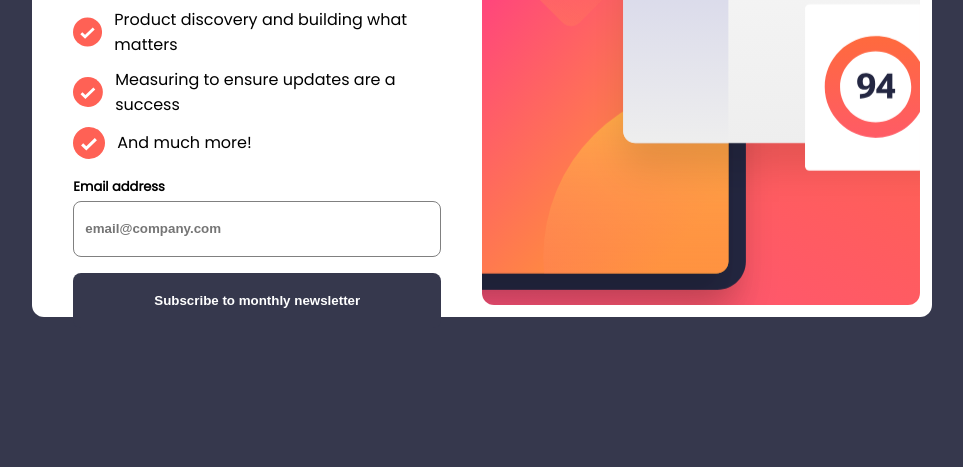
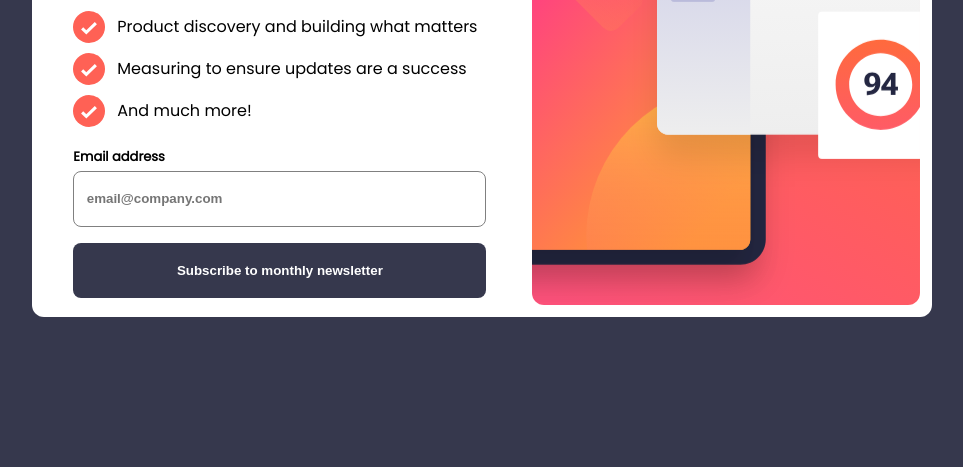
Before and after one commit to Gustavo361/newsletter-signup-form-with-success-message, a plain HTML site: page index.html in a window 1280 px wide. Shown: the part 333-800 px from the top of the page, without its empty margins (158-1121 px from the left). Drawn offline with Linux system fonts and the light colour scheme.

Commit message:
improoving desktop responsiveness

```diff
--- a/css/index.css
+++ b/css/index.css
@@ -4,16 +4,6 @@
     padding: 0;
     margin: 0;
 }
-
-/* @font-face {
-    font-family: 'Roboto-Bold';
-    src: url(./fonts/Roboto-Bold.ttf) format('truetype');
-}
-
-@font-face {
-    font-family: 'Roboto-Regular';
-    src: url(./fonts/Roboto-Regular.ttf) format('truetype');
-} */
 
 body {
     background-color: #36384D;
@@ -29,9 +19,6 @@ body article {
     justify-content: space-between;
 }
 
-/* body > article {
-} */
-
 article header {
     height: 40vh;
     width: 100%;
@@ -46,9 +33,6 @@ article header {
 body article header svg {
     width: 100%;
 }
-
-/* body article>div {
-} */
 
 body article div section {
     display: flex;
@@ -91,8 +75,6 @@ body article div section ul li svg {
     width: 42px;
     height: 42px;
 }
-
-/* article div section:nth-child(1) {} */
 
 article div section:nth-child(2) form {
     width: 100%;
@@ -191,7 +173,7 @@ body article div section ul li:last-child svg {
     article div {
         padding: 0%;
         padding-left: 3.4%;
-        flex: 1;
+        flex: initial;
     }
 
     body article div section ul li svg {
```
